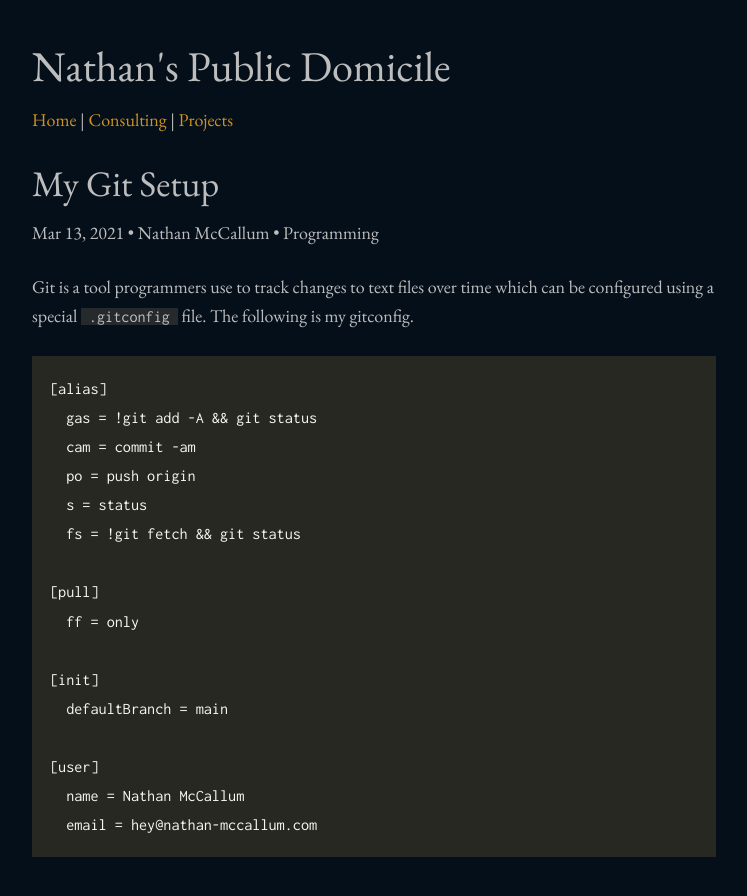
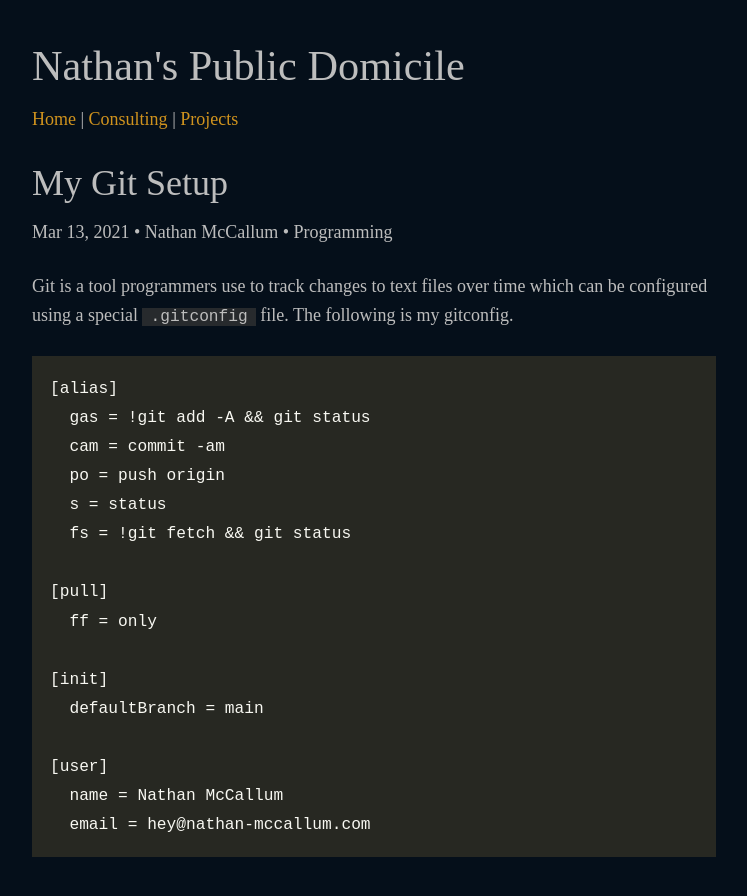
Before and after one commit to 1vasari/nathan-mccallum.com, a Jekyll site: the page built from _posts/2021-03-13-my-git-setup.md, in a window 1280 px wide. Shown: the top 896 px of the page, without its empty margins (266-1013 px from the left). Built offline with Jekyll 4.4.1, drawn with Linux system fonts in a browser that asks for light colours.

Commit message:
Remove google fonts

```diff
--- a/_includes/css/sakura.scss
+++ b/_includes/css/sakura.scss
@@ -9,7 +9,7 @@
 //
 html {
   font-size: 62.5%;
-  font-family: "EB Garamond", "Times New Roman", serif;
+  font-family: TimesNewRoman, 'Times New Roman', Times, Baskerville, Georgia, serif;
   text-rendering: optimizeLegibility;
   -moz-osx-font-smoothing: grayscale;
   -webkit-font-smoothing: antialiased;
@@ -33,7 +33,7 @@ body {
 
 h1, h2, h3, h4, h5, h6 {
   line-height: 1.1;
-  font-family: "EB Garamond", "Times New Roman", serif;
+  font-family: TimesNewRoman, 'Times New Roman', Times, Baskerville, Georgia, serif;
   font-weight: 400;
   margin-top: 3rem;
   margin-bottom: 1.5rem;
@@ -125,7 +125,7 @@ pre > code {
   white-space: pre; }
 
 pre, code {
-  font-family: 'Inconsolata', monospace;
+  font-family: monospace;
 }
 
 //
--- a/_layouts/default.html
+++ b/_layouts/default.html
@@ -16,8 +16,6 @@
     <style>
     {{ styles | scssify }}
     </style>
-    <link href="https://fonts.googleapis.com/css2?family=EB+Garamond:ital@0;1&display=swap" rel="stylesheet">
-    <link href="https://fonts.googleapis.com/css2?family=Inconsolata&display=swap" rel="stylesheet">
   </head>
 
   <body>
```
